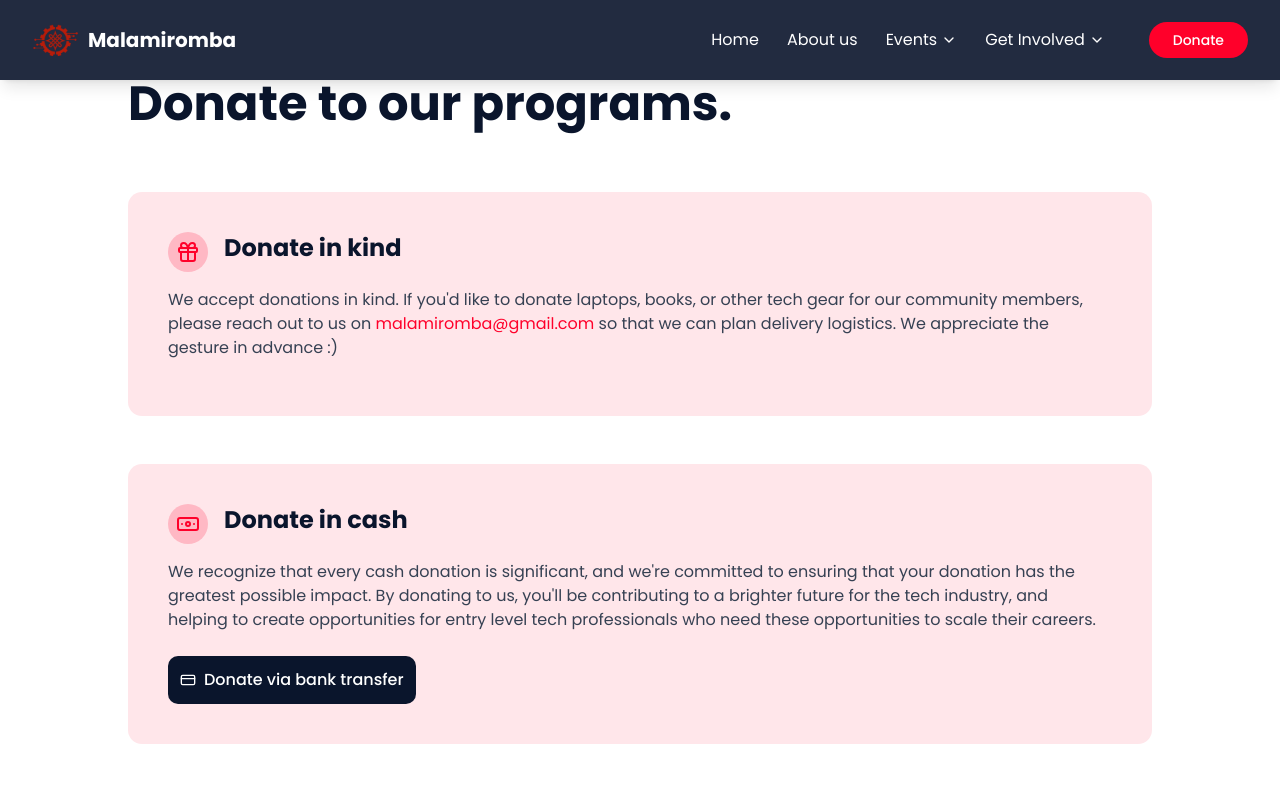
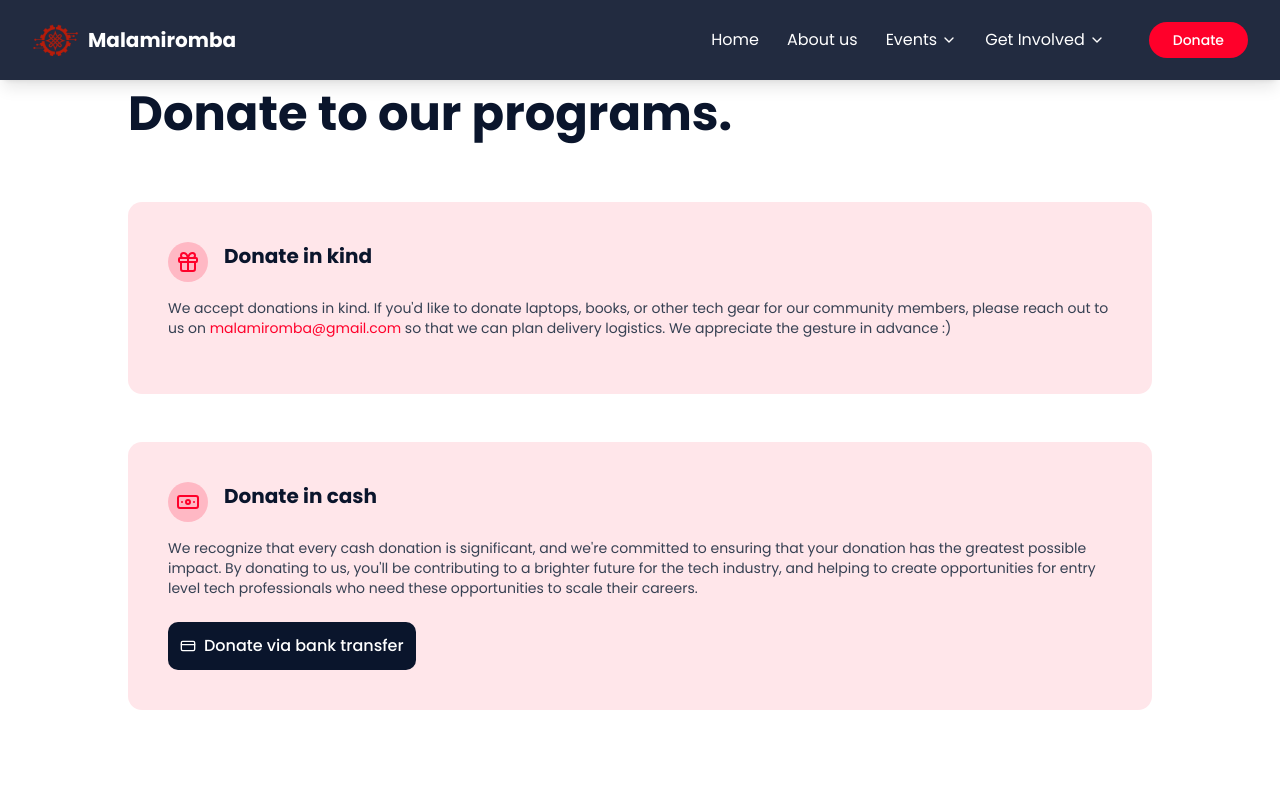
Before and after one commit to ebrahim-sani/malamiromba, a Next.js app: page /donate in a window 1280 px wide. Shown: the top 800 px of the page. Built offline with nearby package versions, Linux system fonts and the light colour scheme.

Commit message:
Update page.tsx

```diff
--- a/app/donate/page.tsx
+++ b/app/donate/page.tsx
@@ -110,14 +110,14 @@ export default function Donate() {
                >
                   <div className="flex items-start gap-4 mb-4">
                      <div className="bg-accent/20 p-2 rounded-full">
-                        <Gift className="h-6 w-6 text-accent" />
+                        <Gift className="h-4 md:h-6 w-4 md:w-6 text-accent" />
                      </div>
-                     <h2 className="text-xl sm:text-2xl font-bold text-primary">
+                     <h2 className="text-lg sm:text-xl font-bold text-primary">
                         Donate in kind
                      </h2>
                   </div>
 
-                  <p className="text-gray-700 mb-4">
+                  <p className="text-xs md:text-sm text-gray-700 mb-4">
                      We accept donations in kind. If you&apos;d like to donate
                      laptops, books, or other tech gear for our community
                      members, please reach out to us on{" "}
@@ -138,14 +138,14 @@ export default function Donate() {
                >
                   <div className="flex items-start gap-4 mb-4">
                      <div className="bg-accent/20 p-2 rounded-full">
-                        <Banknote className="h-6 w-6 text-accent" />
+                        <Banknote className="h-4 md:h-6 w-4 md:w-6 text-accent" />
                      </div>
-                     <h2 className="text-xl sm:text-2xl font-bold text-primary">
+                     <h2 className="text-lg sm:text-xl font-bold text-primary">
                         Donate in cash
                      </h2>
                   </div>
 
-                  <p className="text-gray-700 mb-6">
+                  <p className="text-xs md:text-sm text-gray-700 mb-6">
                      We recognize that every cash donation is significant, and
                      we&apos;re committed to ensuring that your donation has the
                      greatest possible impact. By donating to us, you&apos;ll be
```
